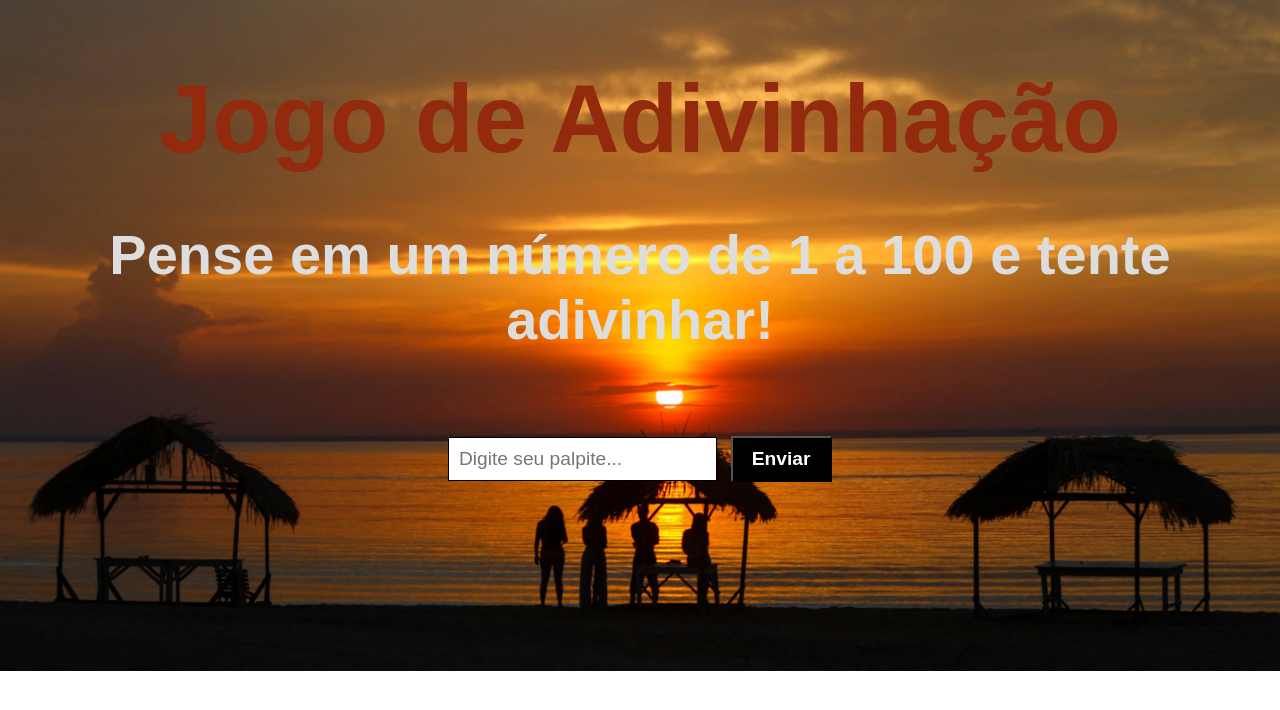
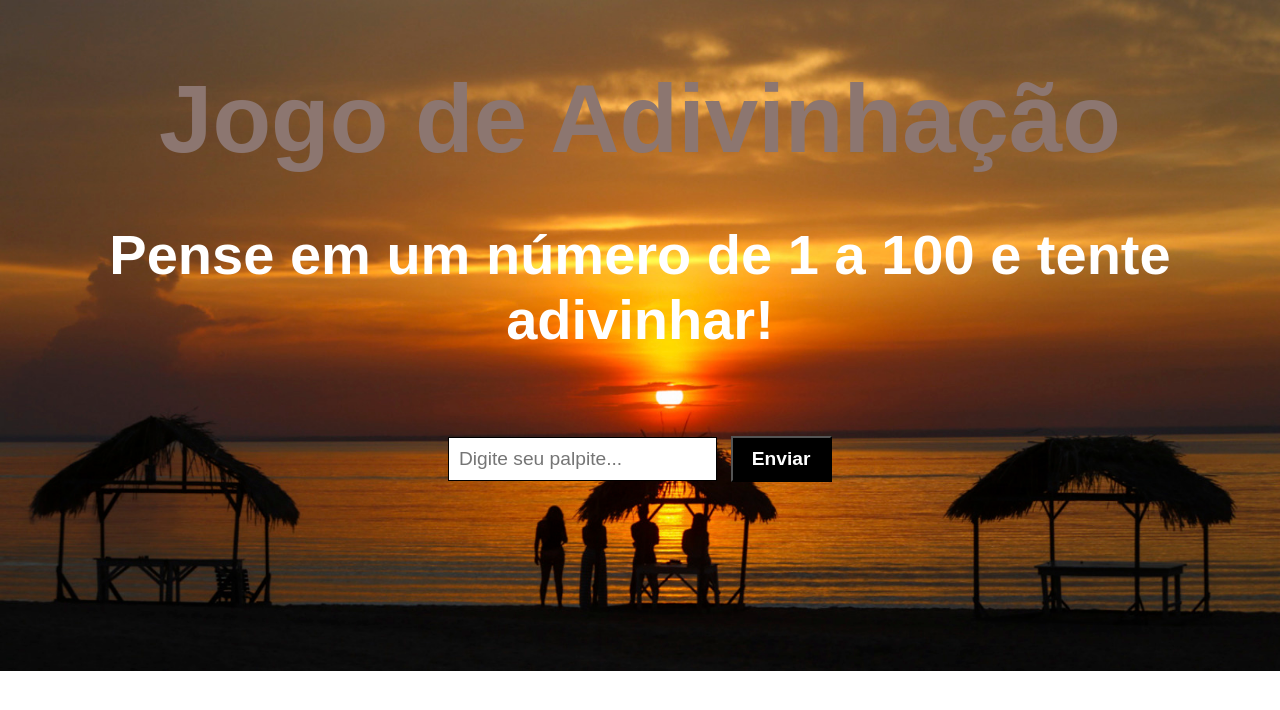
Before and after one commit to MateusAugusto1/Jogo-Simples, a plain HTML site: page index.html in a window 1280 px wide. In both pictures the pointer is over the element "Jogo de Adivinhação". Drawn offline with Linux system fonts and the light colour scheme.

Commit message:
Update style.css

```diff
--- a/style.css
+++ b/style.css
@@ -12,7 +12,7 @@ body {
   }
 
   h1:hover{
-    color: rgb(147, 42, 13);
+    color: rgb(140, 118, 112);
     transition: all 0.5;
   }
 
@@ -20,7 +20,7 @@ body {
     font-size: 3.5em;
     margin-top: 0.5em;
     margin-bottom: 1.5em;
-    color: rgb(221, 221, 221);
+    color: rgb(255, 255, 255);
     font-weight: bolder;
   }
 
```
